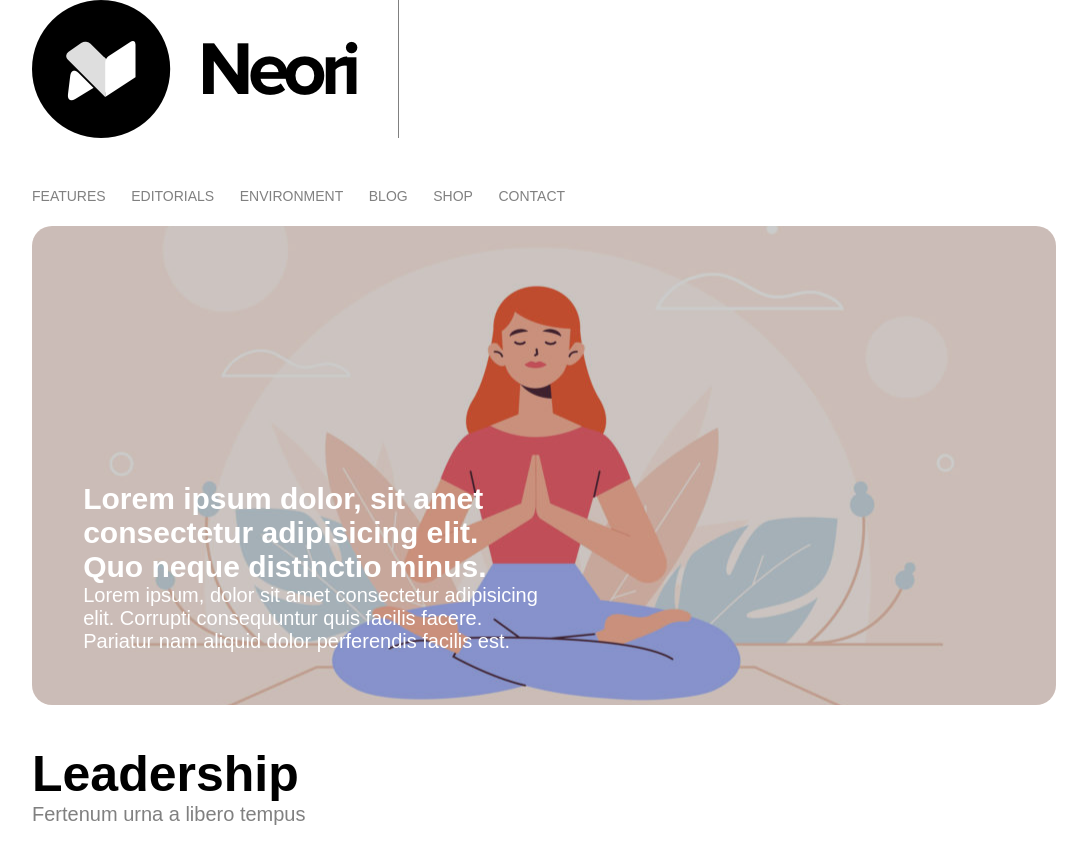
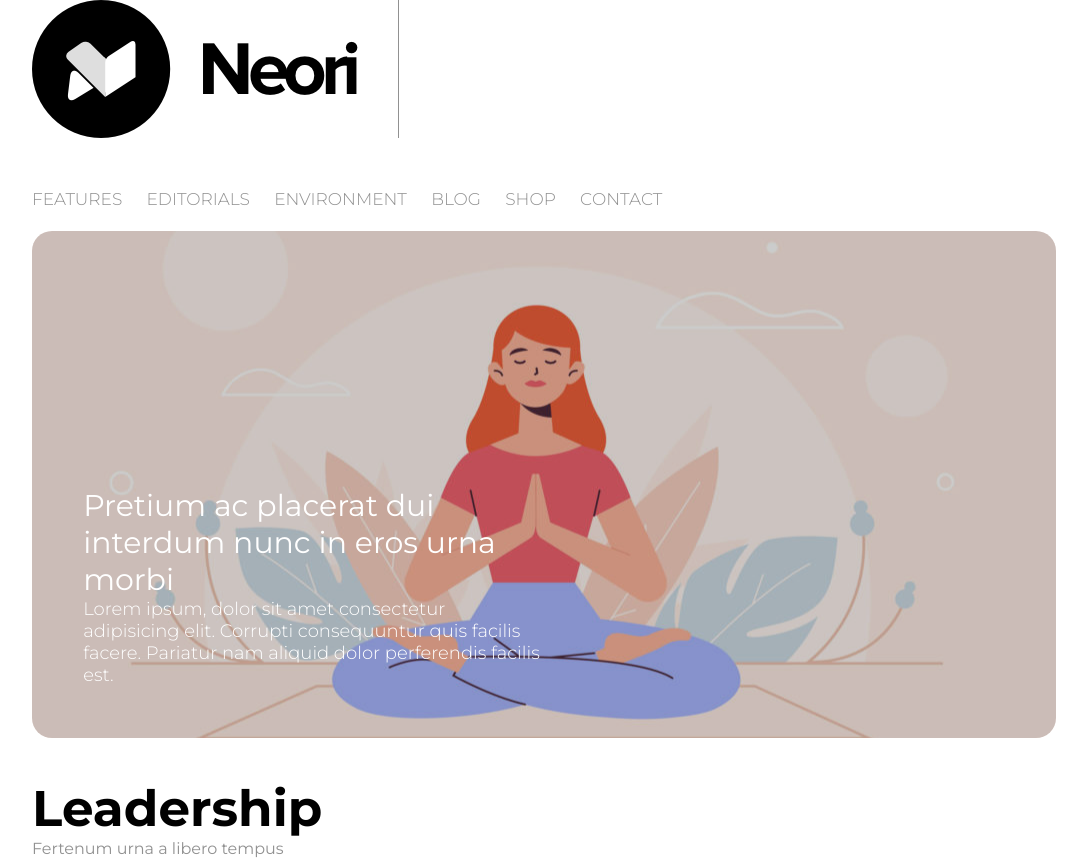
Before and after one commit to purpledev1337/htmlcss-wp, a plain HTML site: page index.html in a window 1280 px wide. Shown: the top 861 px of the page, without its empty margins (96-1183 px from the left). Drawn offline with Linux system fonts and the light colour scheme.

Commit message:
font weight and size fixed

```diff
--- a/css/style.css
+++ b/css/style.css
@@ -6,9 +6,8 @@
 }
 
 body {
-    font-size: 20px;
-    color: rgb(128, 128, 128);
-    font-family: ‘Montserrat’, sans-serif;
+    color: rgb(145, 145, 145);
+    font-family: 'Montserrat', sans-serif;
 }
 
 .container {
@@ -22,16 +21,9 @@ body {
     clear: both;
 }
 
-/* debug */
-/* .clearfix {
-    background-color:dodgerblue;
-} */
-
 /* header */
 #logobox {
     margin-bottom: 40px;
-    /* debug */
-    /* background-color: palevioletred; */
 }
 
 #logobox img {
@@ -45,9 +37,8 @@ body {
 
 #navbox li {
     font-variant-caps: all-small-caps;
-    font-weight: 100;
-    /* font-size: 20px; */
-    /* color: gray; */
+    font-weight: 300;
+    font-size: 24px;
     margin-right: 20px;
     display: inline-block;
 }
@@ -64,21 +55,24 @@ body {
     background-position: center;
     border-radius: 20px;
     margin: 2% 0;
-    /* debug */
-    /* height: 500px; */
 }
 
 #jumbotext {
-    /* font-size: 20px; */
+    font-size: 18px;
+    font-weight: 300;
     color: white;
     padding: 25% 50% 5% 5%;
     background-color: rgba(0, 0, 0, 0.2);
     border-radius: 20px;
 }
 
+#jumbotext h1 {
+    font-size: 30px;
+    font-weight: 400;
+}
+
 /* main */
 .title {
-    /* debug */
     margin: 40px 0;
 }
 
@@ -101,6 +95,7 @@ body {
 
 .content h4 {
     color: black;
+    font-weight: 500;
     margin: 20px 0;
 }
 
--- a/index.html
+++ b/index.html
@@ -6,7 +6,7 @@
     <meta name="viewport" content="width=device-width, initial-scale=1.0">
     <link rel="preconnect" href="https://fonts.googleapis.com">
     <link rel="preconnect" href="https://fonts.gstatic.com" crossorigin>
-    <link href="https://fonts.googleapis.com/css2?family=Montserrat:wght@100;200;300;400;700&display=swap" rel="stylesheet">
+    <link href="https://fonts.googleapis.com/css2?family=Montserrat:wght@100;200;300;400;500;600;700;800;900&display=swap" rel="stylesheet">
     <link rel="stylesheet" href="css/style.css">
     <title>Struttura WP</title>
 </head>
@@ -54,7 +54,7 @@
 
                 <div id="jumbotext">
 
-                    <h1>Lorem ipsum dolor, sit amet consectetur adipisicing elit. Quo neque distinctio minus.</h1>
+                    <h1>Pretium ac placerat dui interdum nunc in eros urna morbi</h1>
 
                     <p>Lorem ipsum, dolor sit amet consectetur adipisicing elit. Corrupti consequuntur quis facilis facere. Pariatur nam aliquid dolor perferendis facilis est.</p>
 
```
